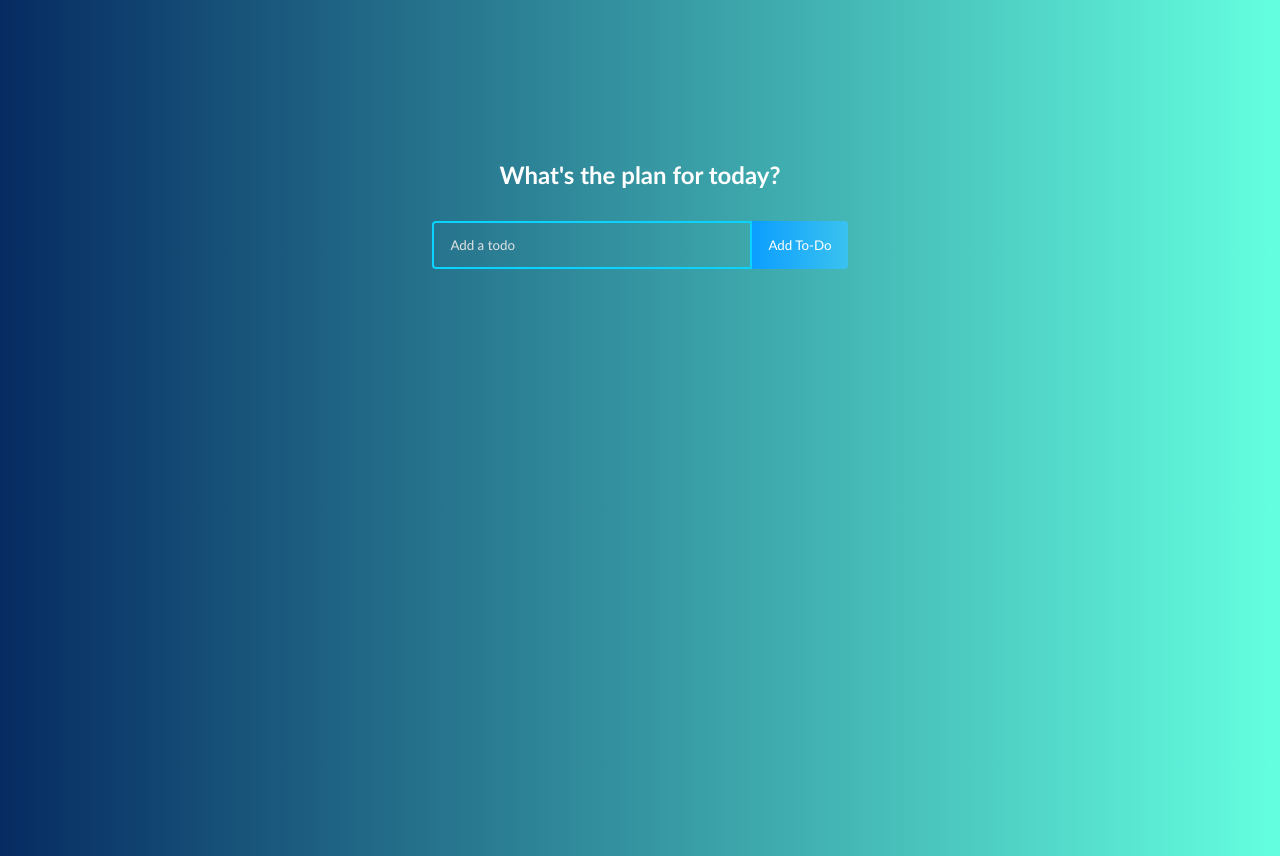
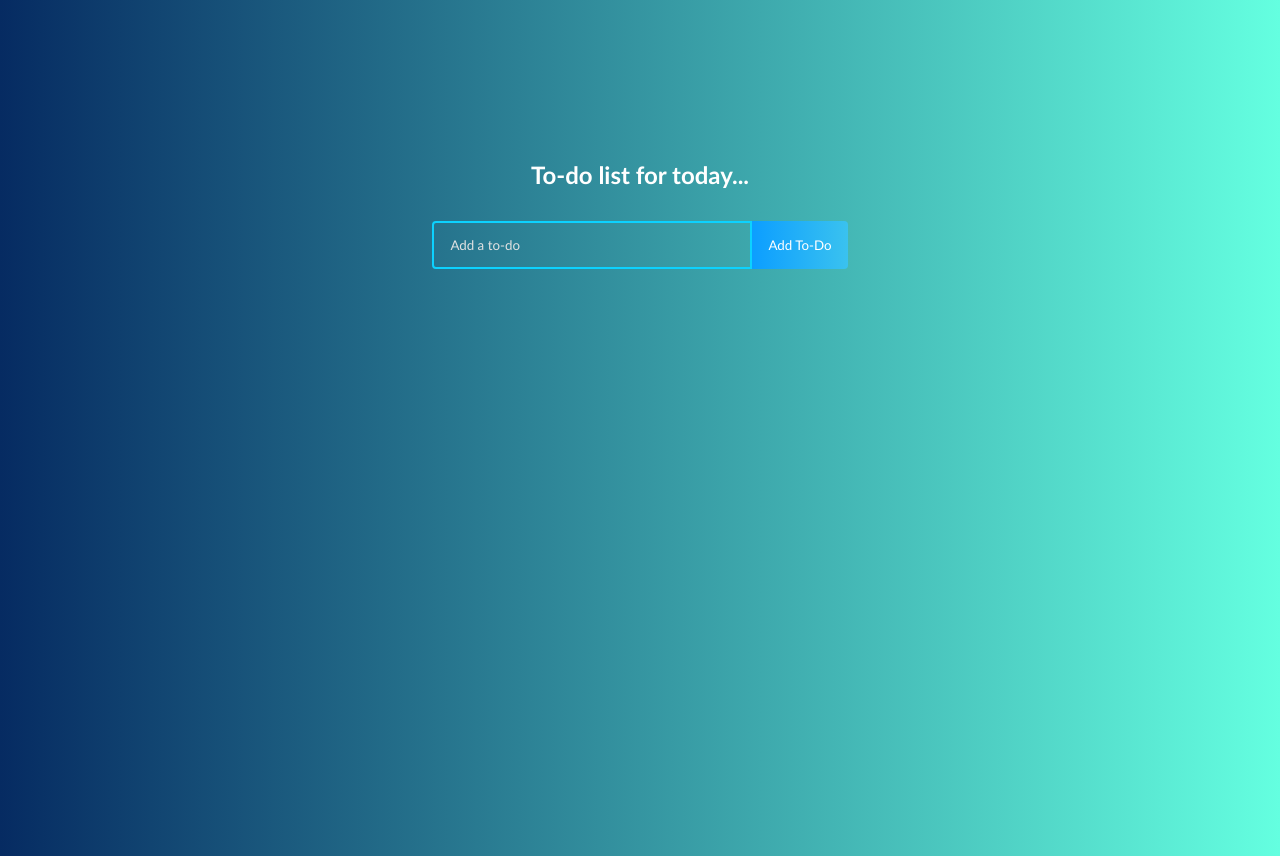
Before and after one commit to Sarronnn/taskletApp, a React (Create React App) app: page / in a window 1280 px wide. Built offline with nearby package versions, Linux system fonts and the light colour scheme.

Commit message:
Finished for now

```diff
--- a/src/components/TodoForm.js
+++ b/src/components/TodoForm.js
@@ -39,7 +39,7 @@ function TodoForm(props) {
         <>
           <input
             type="text"
-            placeholder="Add a todo"
+            placeholder="Add a to-do"
             value={input}
             name="text"
             className="todo-input"
--- a/src/components/TodoList.js
+++ b/src/components/TodoList.js
@@ -44,7 +44,7 @@ function TodoList() {
   };
   return (
     <div>
-      <h1>What's the plan for today?</h1>
+      <h1>To-do list for today...</h1>
       <TodoForm onSubmit={addTodo} />
       <Todo
         todos={todos}
```
